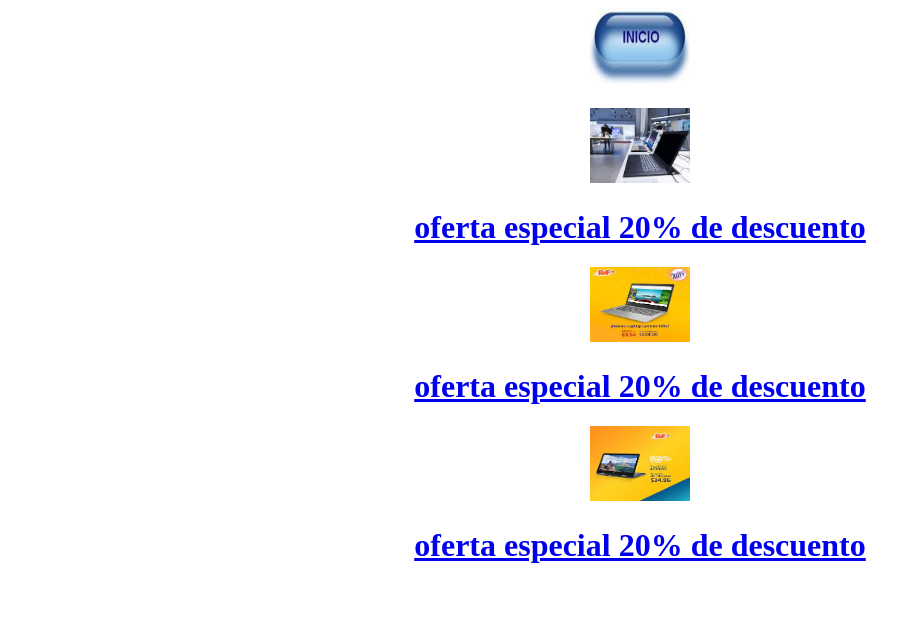
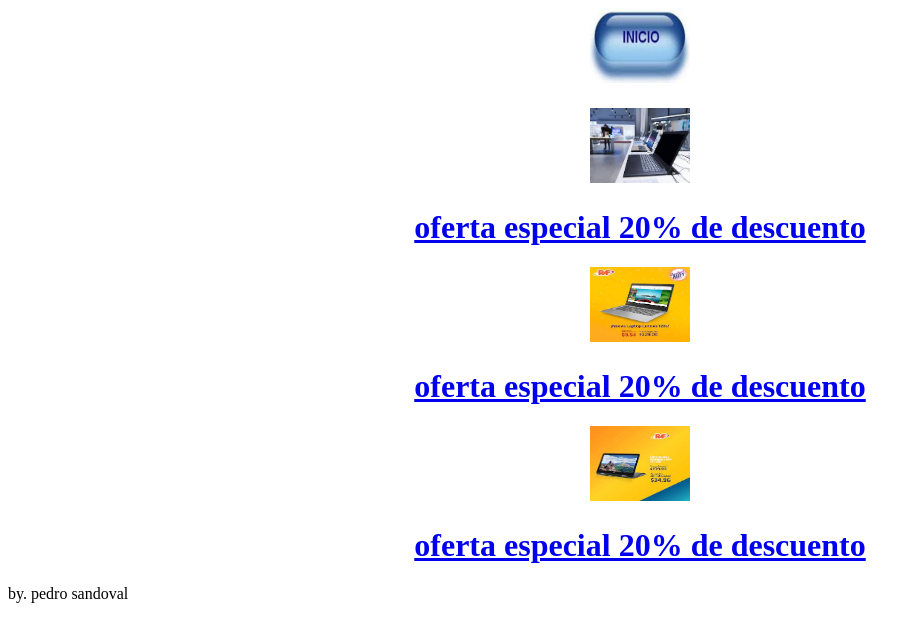
Before and after one commit to petersandoval/lowcode, a plain HTML site: page clases low code conexion 2022/laptop.html in a window 1280 px wide. Shown: the whole page, without its empty margins (0-920 px from the left). Drawn offline with Linux system fonts and the light colour scheme.

Commit message:
Update laptop.html

```diff
--- a/clases low code conexion 2022/laptop.html
+++ b/clases low code conexion 2022/laptop.html
@@ -13,5 +13,7 @@
     <a  title="Los Tejos" href="index.html"><img width="100" height="75"src="contactos/pc2.jpg" alt="Los Tejos" /><h1> oferta especial 20% de descuento</h1></a>
     <a  title="Los Tejos" href="index.html"><img width="100" height="75" src="contactos/pc3.jpg" alt="Los Tejos" /><h1> oferta especial 20% de descuento</h1></a>
 </center>
+
+by. pedro sandoval
 </body>
 </html>
```
